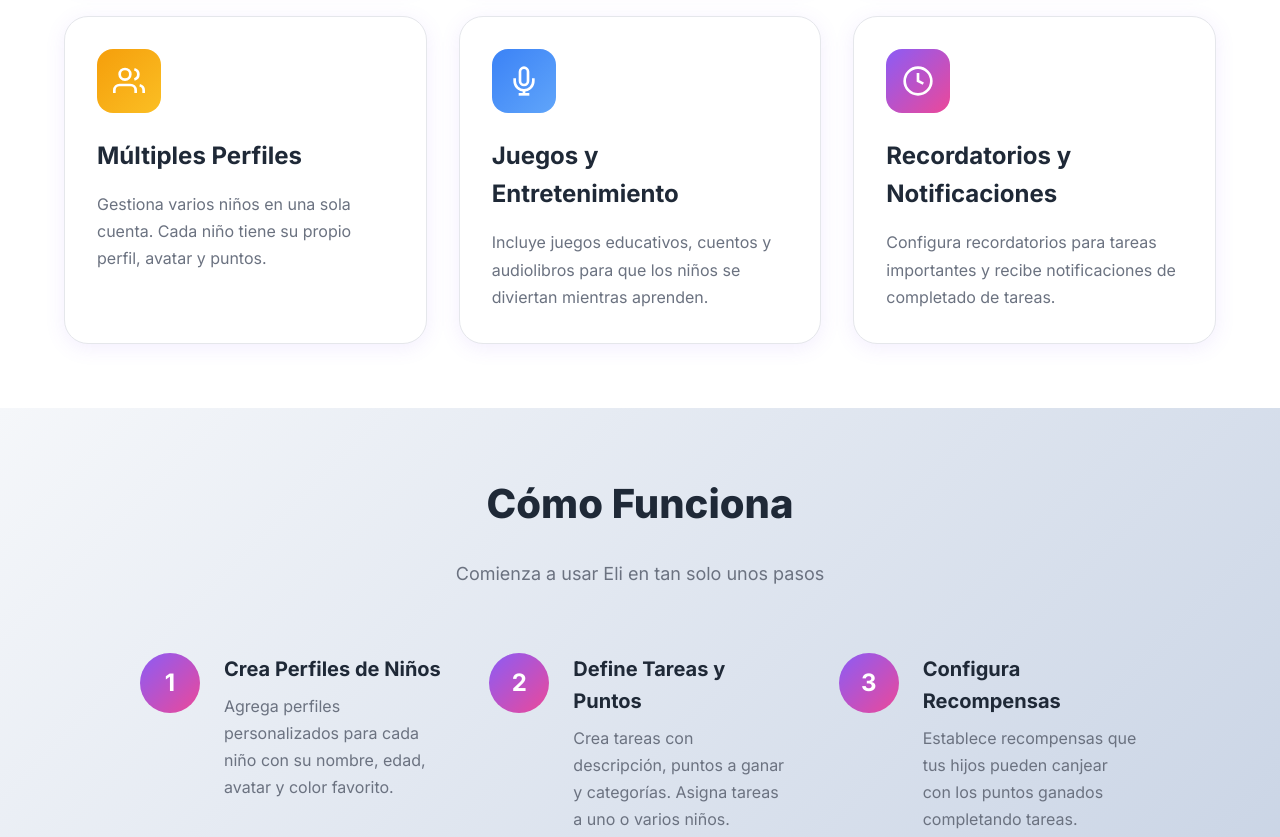
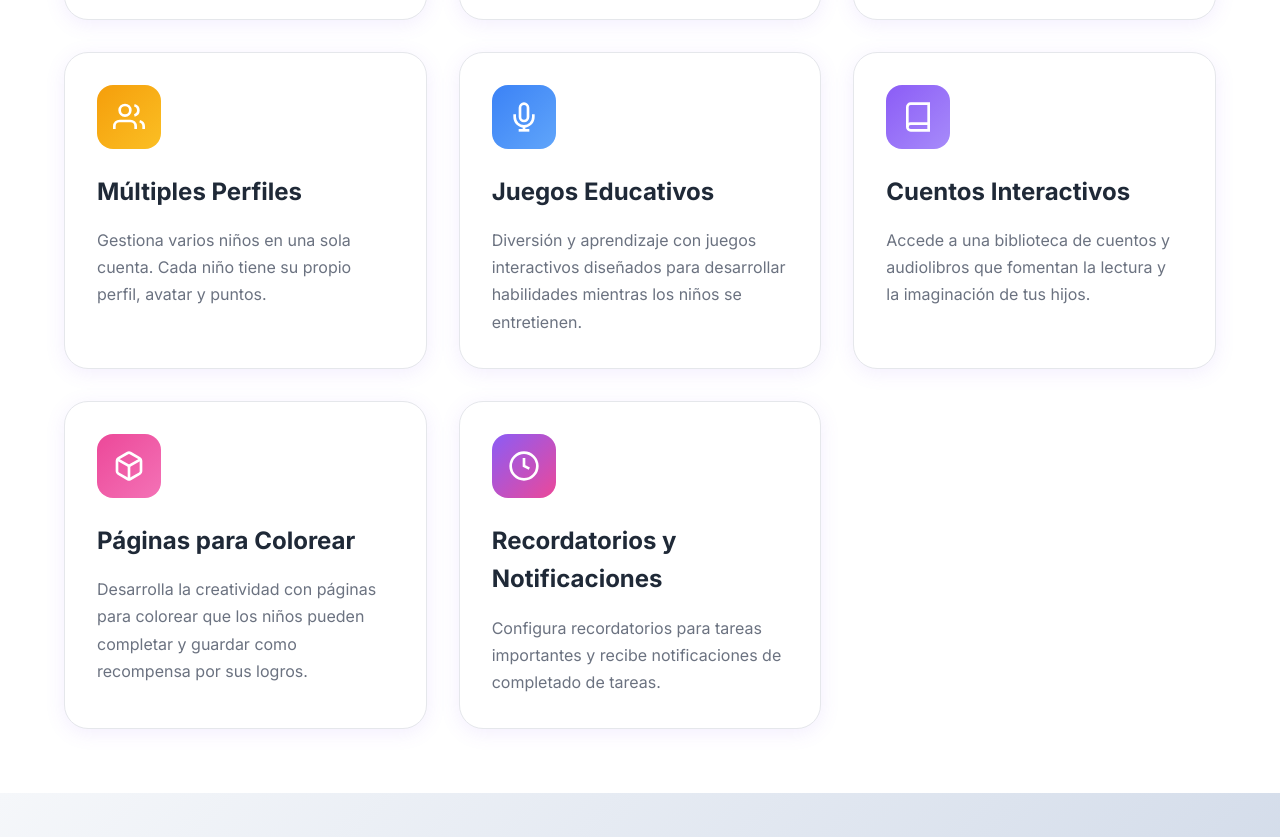
Before and after one commit to Acsem/eli-website, a plain HTML site: page index.html in a window 1280 px wide. Shown: the part 1435-2272 px from the top of the page. Drawn offline with Linux system fonts and the light colour scheme.

Commit message:
Add games, stories and coloring pages features to the website

```diff
--- a/index.html
+++ b/index.html
@@ -49,6 +49,7 @@
                     <p class="hero-description">
                         Eli es la app perfecta para que los niños aprendan responsabilidad mientras se divierten.
                         Crea tareas, asigna puntos y permite que tus hijos canjeen increíbles recompensas.
+                        Además, disfruta de juegos educativos, cuentos interactivos y páginas para colorear.
                     </p>
                     <div class="hero-buttons">
                         <a href="#descargar" class="btn btn-primary">
@@ -63,11 +64,11 @@
                     </div>
                     <div class="hero-stats">
                         <div class="stat">
-                            <div class="stat-number">1000+</div>
+                            <div class="stat-number">300+</div>
                             <div class="stat-label">Familias</div>
                         </div>
                         <div class="stat">
-                            <div class="stat-number">50k+</div>
+                            <div class="stat-number">500+</div>
                             <div class="stat-label">Tareas Completadas</div>
                         </div>
                         <div class="stat">
@@ -179,10 +180,37 @@
                             <line x1="8" y1="22" x2="16" y2="22"></line>
                         </svg>
                     </div>
-                    <h3 class="feature-title">Juegos y Entretenimiento</h3>
+                    <h3 class="feature-title">Juegos Educativos</h3>
                     <p class="feature-description">
-                        Incluye juegos educativos, cuentos y audiolibros para que los
-                        niños se diviertan mientras aprenden.
+                        Diversión y aprendizaje con juegos interactivos diseñados para
+                        desarrollar habilidades mientras los niños se entretienen.
+                    </p>
+                </div>
+                <div class="feature-card">
+                    <div class="feature-icon" style="background: linear-gradient(135deg, #8B5CF6 0%, #A78BFA 100%);">
+                        <svg width="32" height="32" viewBox="0 0 24 24" fill="none" stroke="white" stroke-width="2">
+                            <path d="M4 19.5A2.5 2.5 0 0 1 6.5 17H20"></path>
+                            <path d="M6.5 2H20v20H6.5A2.5 2.5 0 0 1 4 19.5v-15A2.5 2.5 0 0 1 6.5 2z"></path>
+                        </svg>
+                    </div>
+                    <h3 class="feature-title">Cuentos Interactivos</h3>
+                    <p class="feature-description">
+                        Accede a una biblioteca de cuentos y audiolibros que fomentan
+                        la lectura y la imaginación de tus hijos.
+                    </p>
+                </div>
+                <div class="feature-card">
+                    <div class="feature-icon" style="background: linear-gradient(135deg, #EC4899 0%, #F472B6 100%);">
+                        <svg width="32" height="32" viewBox="0 0 24 24" fill="none" stroke="white" stroke-width="2">
+                            <path d="M21 16V8a2 2 0 0 0-1-1.73l-7-4a2 2 0 0 0-2 0l-7 4A2 2 0 0 0 3 8v8a2 2 0 0 0 1 1.73l7 4a2 2 0 0 0 2 0l7-4A2 2 0 0 0 21 16z"></path>
+                            <polyline points="3.27 6.96 12 12.01 20.73 6.96"></polyline>
+                            <line x1="12" y1="22.08" x2="12" y2="12"></line>
+                        </svg>
+                    </div>
+                    <h3 class="feature-title">Páginas para Colorear</h3>
+                    <p class="feature-description">
+                        Desarrolla la creatividad con páginas para colorear que los niños
+                        pueden completar y guardar como recompensa por sus logros.
                     </p>
                 </div>
                 <div class="feature-card">
```
